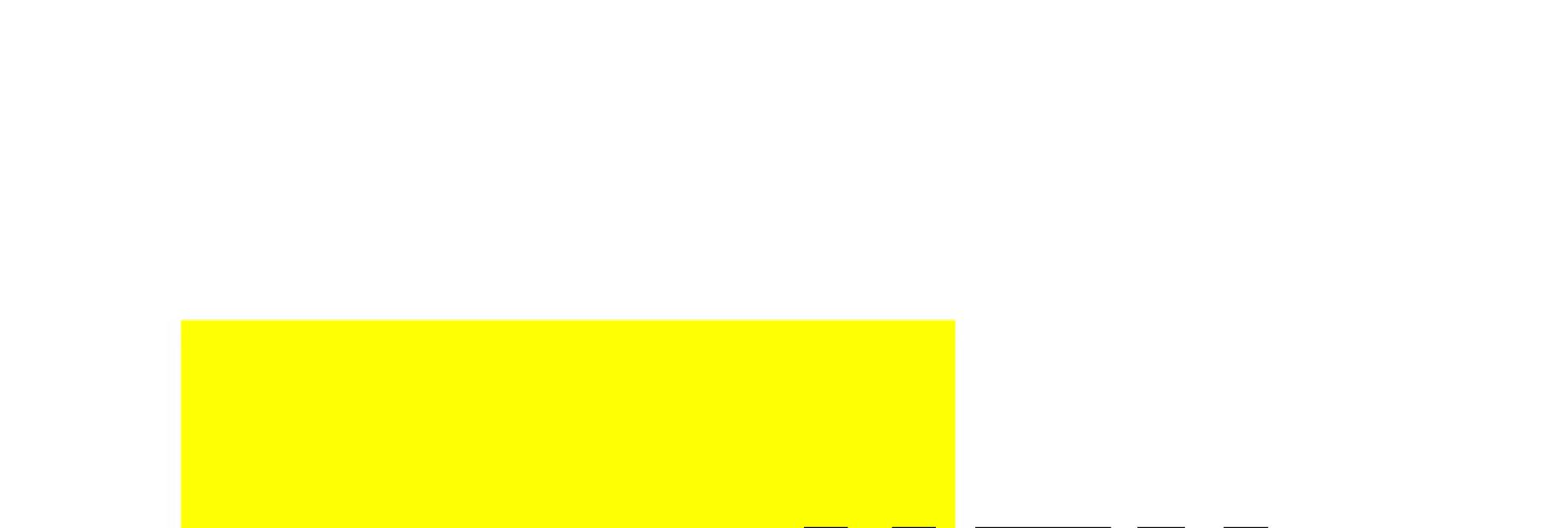
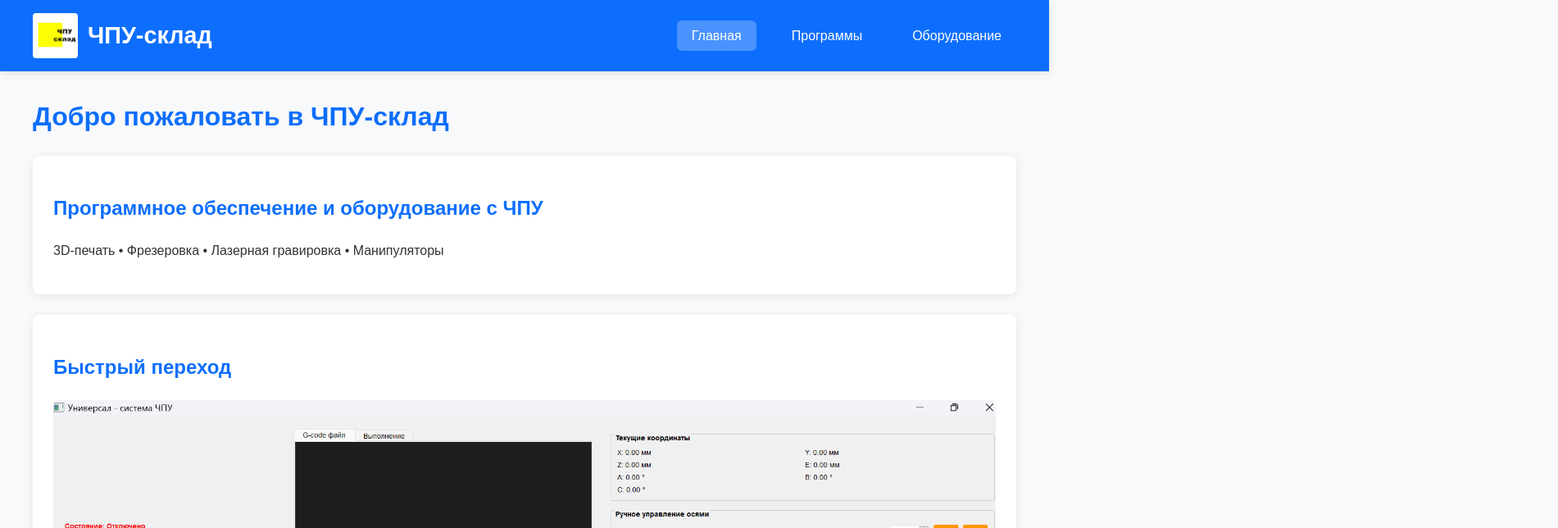
Before and after one commit to robo-sklad/universal-cnc, a plain HTML site: page index.html in a window 1280 px wide. Shown: the top 644 px of the page at 82% size, 1901 px wide, since content can reach past the window. Drawn offline with Linux system fonts and the light colour scheme.

Commit message:
Update style.css

```diff
--- a/style.css
+++ b/style.css
@@ -1,80 +1,106 @@
-тело {
-семейство шрифтов: Ариал, без засечек;
-margin: 0;
-наполнение: 0;
-Предыстория: #f8f9fa;
-цвет: #333;
-высота линии: 1,6;
-}/* Шапка с меню */
-заголовок {
-Предыстория: #0d6efd;
-цвет: белый;
-наполнение: 1rem 0;
-положение: липкое;
-верх: 0;
-z-индекс: 100;
-box shadow: 0 2px 10px rgba(0,0,0,0.1);
-}.nav-container {
-максимальная ширина: 1200px;
-Margin: 0 auto;
-Дисплей: гибкий;
-обоснование-содержание: пробел-между;
-выровнять элементы: центр;
-Наполнение: 0 20px;
-}/* Логотип */
+body {
+    font-family: Arial, sans-serif;
+    margin: 0;
+    padding: 0;
+    background: #f8f9fa;
+    color: #333;
+    line-height: 1.6;
+}
+
+/* Шапка с меню */
+header {
+    background: #0d6efd;
+    color: white;
+    padding: 1rem 0;
+    position: sticky;
+    top: 0;
+    z-index: 100;
+    box-shadow: 0 2px 10px rgba(0,0,0,0.1);
+}
+
+.nav-container {
+    max-width: 1200px;
+    margin: 0 auto;
+    display: flex;
+    justify-content: space-between;
+    align-items: center;
+    padding: 0 20px;
+}
+
+/* Логотип */
 .logo {
-Дисплей: гибкий;
-выровнять элементы: центр;
-Пробел: 12px;
-размер шрифта: 1,8 рем;
-Толщиной шрифта: жирным;
-цвет: белый;
-оформление текста: отсутствует;
-}.logo img {
-высота: 55px;
-ширина: авто;
-радиус границы: 4px;
-}/* Меню */
+    display: flex;
+    align-items: center;
+    gap: 12px;
+    font-size: 1.8rem;
+    font-weight: bold;
+    color: white;
+    text-decoration: none;
+}
+
+.logo img {
+    height: 55px;
+    width: auto;
+    border-radius: 4px;
+}
+
+/* Меню */
 nav ul {
-В стиле списка: нет;
-margin: 0;
-наполнение: 0;
-Дисплей: гибкий;
-Зазор: 25px;
-}nav a {
-цвет: белый;
-оформление текста: отсутствует;
-Вес шрифта: 500;
-наполнение: 10px 18px;
-радиус границы: 6px;
-переход: все 0,3 секунды;
-}nav a:hover,
+    list-style: none;
+    margin: 0;
+    padding: 0;
+    display: flex;
+    gap: 25px;
+}
+
+nav a {
+    color: white;
+    text-decoration: none;
+    font-weight: 500;
+    padding: 10px 18px;
+    border-radius: 6px;
+    transition: all 0.3s;
+}
+
+nav a:hover,
 nav a.active {
-цвет фона: RGBA(255,255,255,0.25);
-}/* Основной контент */
+    background-color: rgba(255,255,255,0.25);
+}
+
+/* Основной контент */
 main {
-максимальная ширина: 1200px;
-Margin: 30px auto;
-Наполнение: 0 20px;
-}раздел {
-Фон: белый;
-наполнение: 25px;
-margin-bottom: 25px;
-радиус границы: 8px;
-box-shadow: 0 2px 12px RGBA (0,0,0,0.08);
-}h1, h2 {
-цвет: #0d6efd;
-}/* Футер */
-Основание {
-Выравнивание текста: центр;
-наполнение: 30px 20px;
-Предыстория: #0d6efd;
-цвет: белый;
-верхняя граница: 40px;
-}a {
-цвет: #0d6efd;
-}img {
-максимальная ширина: 100%;
-высота: авто;
-радиус границы: 6px;
+    max-width: 1200px;
+    margin: 30px auto;
+    padding: 0 20px;
 }
+
+section {
+    background: white;
+    padding: 25px;
+    margin-bottom: 25px;
+    border-radius: 8px;
+    box-shadow: 0 2px 12px rgba(0,0,0,0.08);
+}
+
+h1, h2 {
+    color: #0d6efd;
+}
+
+/* Футер */
+footer {
+    text-align: center;
+    padding: 30px 20px;
+    background: #0d6efd;
+    color: white;
+    margin-top: 40px;
+}
+
+a {
+    color: #0d6efd;
+}
+
+img {
+    max-width: 100%;
+    height: auto;
+    border-radius: 6px;
+}
```
